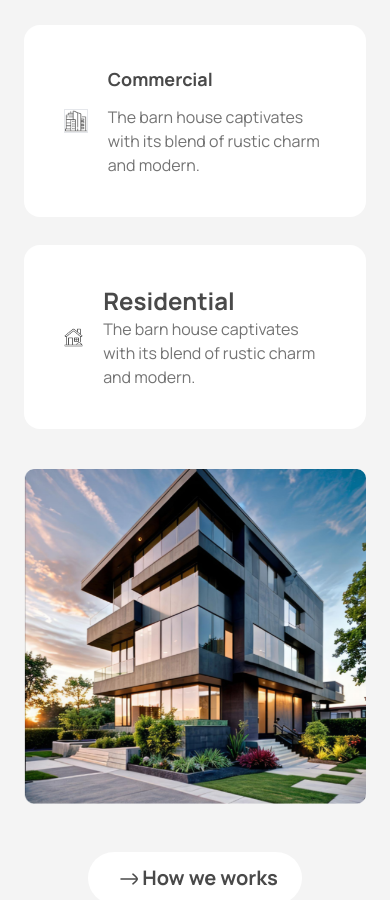
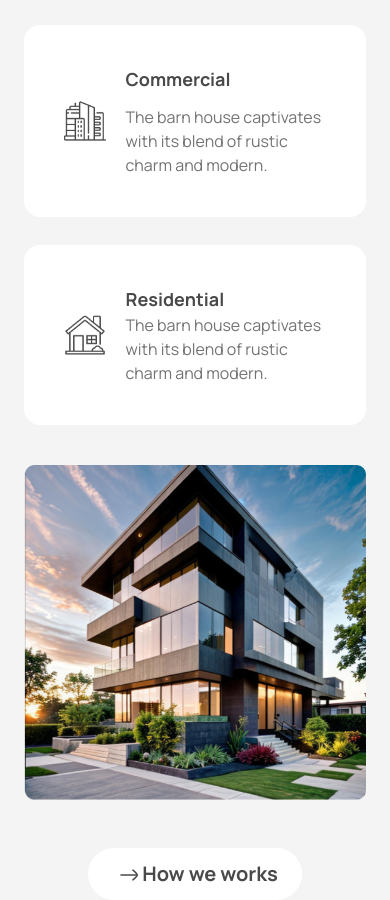
Before and after one commit to Zahid-Hasan-97/Assignment-03, a plain HTML site: page index.html in a window 390 px wide. Shown: the part 1176-2076 px from the top of the page. Drawn offline with nearby package versions, Linux system fonts and the light colour scheme; a web font is replaced by a local one.

Commit message:
section font style fix

```diff
--- a/index.html
+++ b/index.html
@@ -103,7 +103,7 @@
                 </div>
 
                 <div class="bg-white flex items-center mx-6 sm:mx-0 gap-5 px-10 py-10 rounded-2xl">
-                    <div class=" w-1/5 sm:w-1/6 border">
+                    <div class=" w-2/5 sm:w-1/6">
                         <img class="w-full" src="assets/commercial.png" alt="">
                     </div>
 
@@ -114,19 +114,19 @@
                 </div>
 
                 <div class="bg-white flex items-center mx-6 sm:mx-0 gap-5 px-10 py-10 rounded-2xl">
-                    <div class=" w-1/6">
+                    <div class="w-2/5 sm:w-1/6">
                         <img class="w-full" src="assets/residential.png" alt="">
                     </div>
 
                     <div>
-                        <h2 class="font-bold text-[#494949] text-2xl">Residential</h2>
+                        <h2 class="font-bold text-[#494949] text-lg">Residential</h2>
                         <p class="text-[#737373]">The barn house captivates with its blend of rustic charm and modern.</p>
                     </div>
                 </div>
 
             </div>
 
-            <div class=" mx-6 sm:mx-0">
+            <div class=" mx-6 sm:mx-0 ">
                 <img class="w-full" src="assets/Rectangle.png" alt="">
             </div>
         </div>
```
